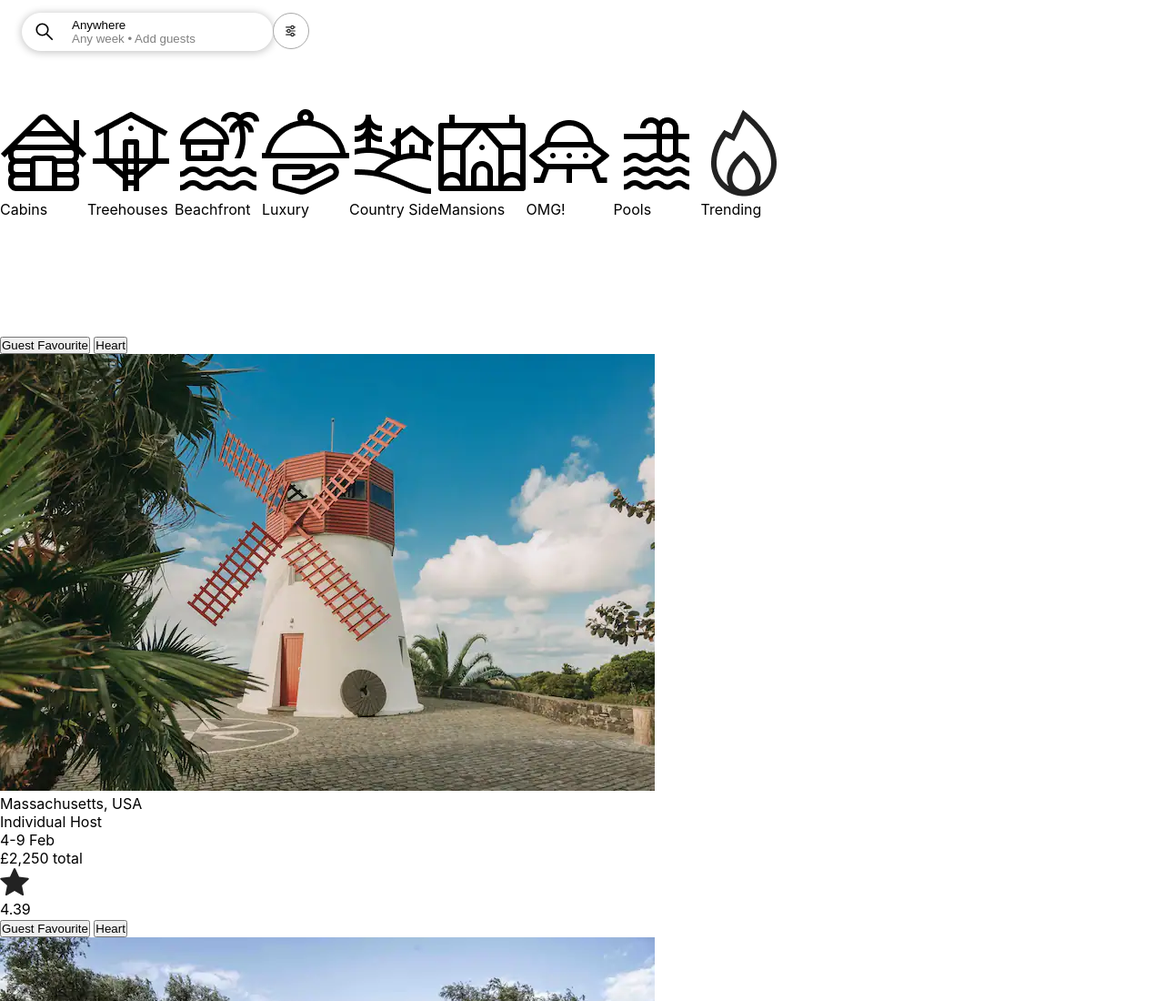
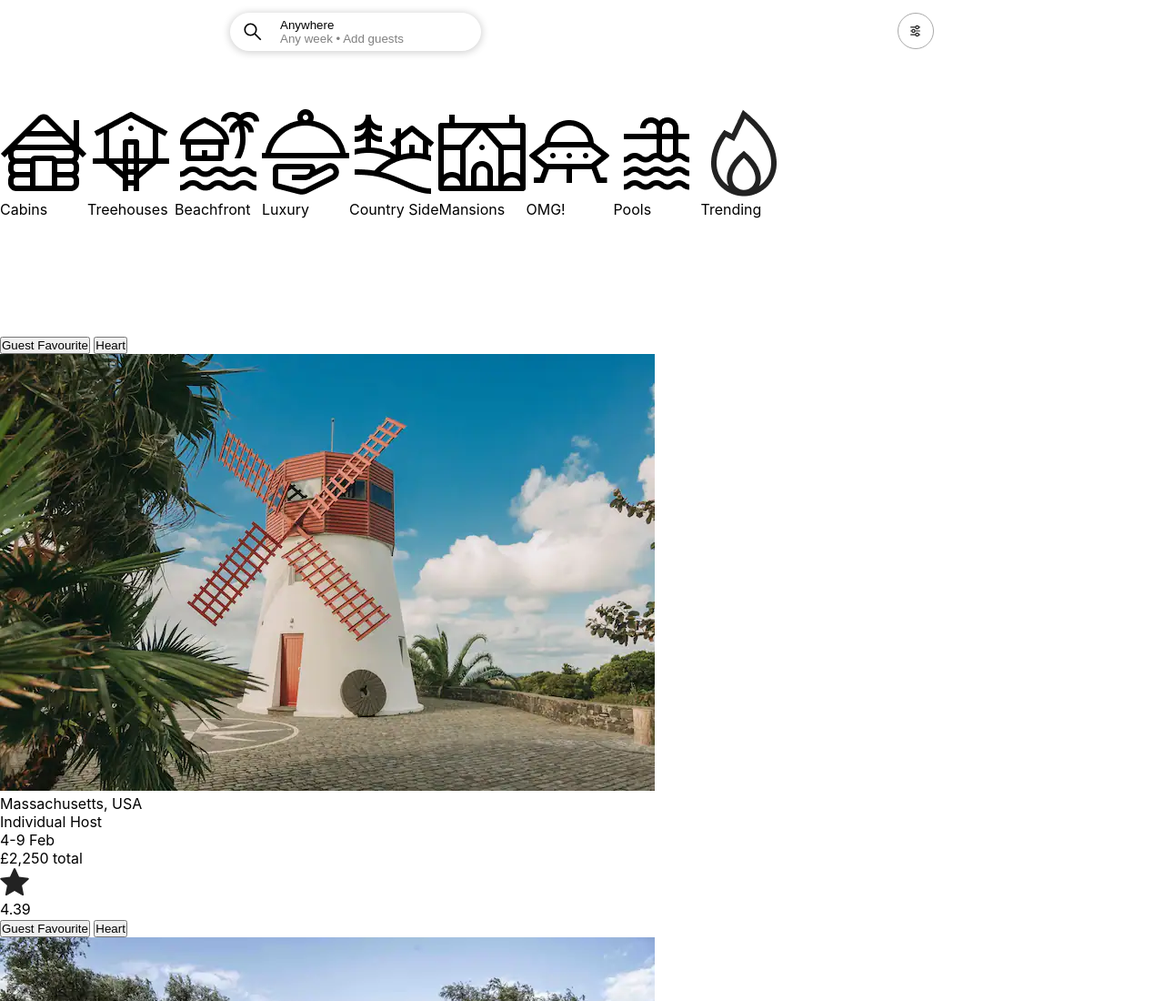
Before and after one commit to NiteOwl1990/AirBnB_SoC, a plain HTML site: page index.html in a window 1280 px wide. Shown: the top 1100 px of the page at 91% size. Drawn offline with Linux system fonts and the light colour scheme.

Commit message:
search bar and filter button in a finished state

```diff
--- a/style.css
+++ b/style.css
@@ -11,7 +11,7 @@ body{
 .searchbar{
     display: flex;
     padding: 14px 24px 0px;
-    max-width: 80%;
+    justify-content: space-around;
 }
 
 #searchbarbutton{
@@ -19,7 +19,7 @@ border: 1px #c7c7c7 solid;
 border-radius: 50px;
 border-color: white;
 padding: 0px 4px;
-box-shadow: 0px 1px 8px 1px #c7c7c7;
+box-shadow: 0px 1px 8px 1px #d1d1d1;
 font-weight: 500;
 color: black;
 background-color: white;
```
